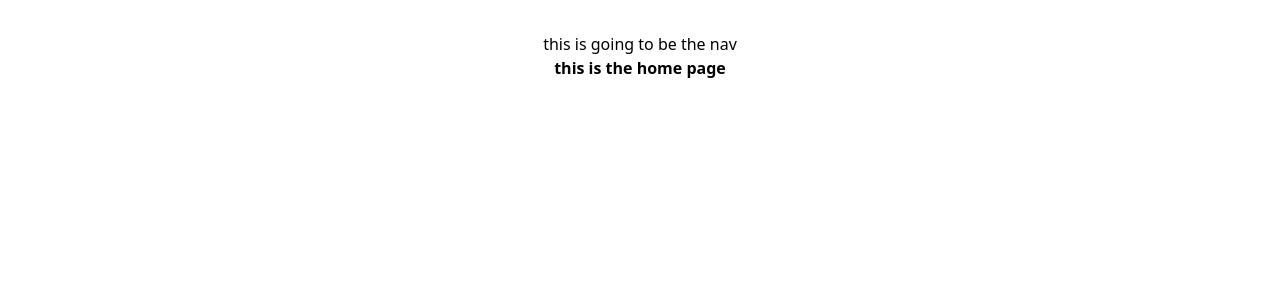
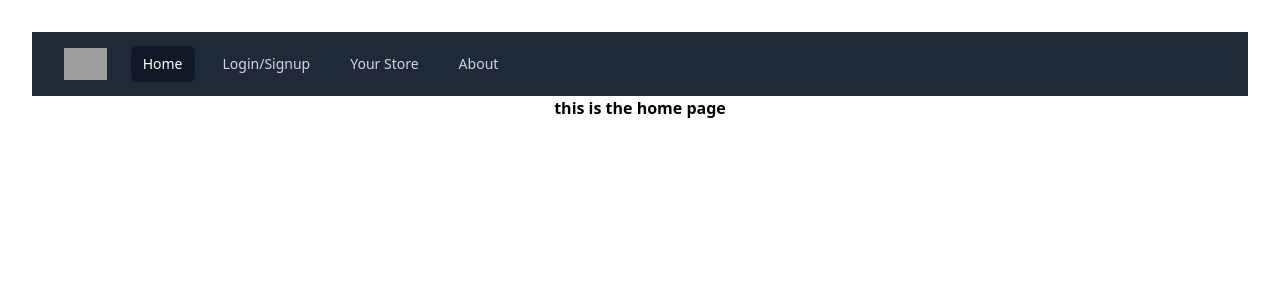
Before and after one commit to YuliyaTsoy/food-marketplace-app, a React (Vite) app in the folder client/: page / in a window 1280 px wide. Shown: the top 300 px of the page. Built offline with nearby package versions, Linux system fonts and the light colour scheme; grey boxes are pictures that could not be loaded.

Commit message:
brought nav from tailwind

```diff
--- a/client/package.json
+++ b/client/package.json
@@ -10,6 +10,8 @@
     "preview": "vite preview"
   },
   "dependencies": {
+    "@headlessui/react": "^1.7.18",
+    "@heroicons/react": "^2.1.1",
     "react": "^18.2.0",
     "react-dom": "^18.2.0",
     "react-router-dom": "^6.22.0"
--- a/client/src/components/Nav.jsx
+++ b/client/src/components/Nav.jsx
@@ -1,6 +1,91 @@
+import { Fragment } from 'react'
+import { Disclosure, Menu, Transition } from '@headlessui/react'
+import { Bars3Icon, BellIcon, XMarkIcon } from '@heroicons/react/24/outline'
+import { useLocation } from 'react-router-dom'
+
 function NavBar() {
+    const currentPage = useLocation().pathname
 
-    return <h1>this is going to be the nav</h1>
+    const navigation = [
+        { name: 'Home', href: '/', current: true },
+        { name: 'Login/Signup', href: '/Login', current: false },
+        { name: 'Your Store', href: '/Store', current: false },
+        { name: 'About', href: '/', current: false },
+    ]
+
+    function classNames(...classes) {
+        return classes.filter(Boolean).join(' ')
+    }
+    return (
+        <Disclosure as="nav" className="bg-gray-800">
+            {({ open }) => (
+                <>
+                    <div className="mx-auto max-w-7xl px-2 sm:px-6 lg:px-8">
+                        <div className="relative flex h-16 items-center justify-between">
+                            <div className="absolute inset-y-0 left-0 flex items-center sm:hidden">
+                                {/* Mobile menu button*/}
+                                <Disclosure.Button className="relative inline-flex items-center justify-center rounded-md p-2 text-gray-400 hover:bg-gray-700 hover:text-white focus:outline-none focus:ring-2 focus:ring-inset focus:ring-white">
+                                    <span className="absolute -inset-0.5" />
+                                    <span className="sr-only">Open main menu</span>
+                                    {open ? (
+                                        <XMarkIcon className="block h-6 w-6" aria-hidden="true" />
+                                    ) : (
+                                        <Bars3Icon className="block h-6 w-6" aria-hidden="true" />
+                                    )}
+                                </Disclosure.Button>
+                            </div>
+                            <div className="flex flex-1 items-center justify-center sm:items-stretch sm:justify-start">
+                                <div className="flex flex-shrink-0 items-center">
+                                    <img
+                                        className="h-8 w-auto"
+                                        src="https://tailwindui.com/img/logos/mark.svg?color=indigo&shade=500"
+                                        alt="Your Company"
+                                    />
+                                </div>
+                                {/* {these are the desktop view for the nav} */}
+                                <div className="hidden sm:ml-6 sm:block">
+                                    <div className="flex space-x-4">
+                                        {navigation.map((item) => (
+                                            <a
+                                                key={item.name}
+                                                href={item.href}
+                                                className={classNames(
+                                                    item.current ? 'bg-gray-900 text-white' : 'text-gray-300 hover:bg-gray-700 hover:text-white',
+                                                    'rounded-md px-3 py-2 text-sm font-medium'
+                                                )}
+                                                aria-current={item.current ? 'page' : undefined}
+                                            >
+                                                {item.name}
+                                            </a>
+                                        ))}
+                                    </div>
+                                </div>
+                            </div>
+                        </div>
+                    </div>
+                    {/* mobile view tabs */}
+                    <Disclosure.Panel className="sm:hidden">
+                        <div className="space-y-1 px-2 pb-3 pt-2">
+                            {navigation.map((item) => (
+                                <Disclosure.Button
+                                    key={item.name}
+                                    as="a"
+                                    href={item.href}
+                                    className={classNames(
+                                        item.current ? 'bg-gray-900 text-white' : 'text-gray-300 hover:bg-gray-700 hover:text-white',
+                                        'block rounded-md px-3 py-2 text-base font-medium'
+                                    )}
+                                    aria-current={item.current ? 'page' : undefined}
+                                >
+                                    <p className='text-center'> {item.name} </p>
+                                </Disclosure.Button>
+                            ))}
+                        </div>
+                    </Disclosure.Panel>
+                </>
+            )}
+        </Disclosure>
+    )
 }
 
 export default NavBar;
```
